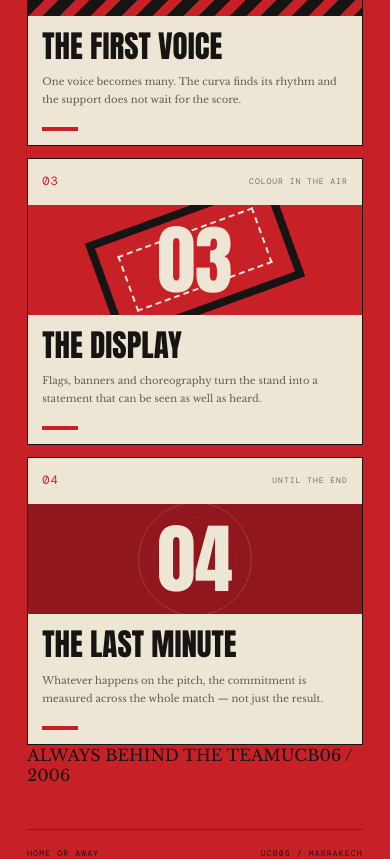
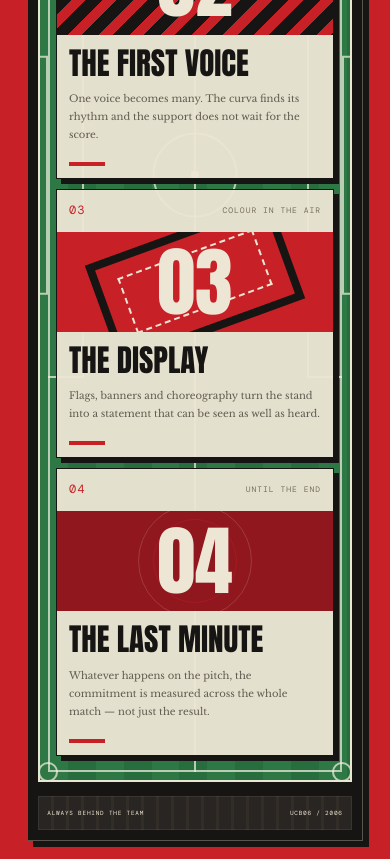
Before and after one commit to aouidate47/ucb06, a Next.js app: page / in a window 390 px wide. Shown: the part 3400-4259 px from the top of the page. Built offline with nearby package versions, Linux system fonts and the light colour scheme.

Commit message:
Style matchday section as a green football stadium pitch

```diff
--- a/app/globals.css
+++ b/app/globals.css
@@ -553,3 +553,59 @@ footer:before{content:'CRAZY BOYS';position:absolute;z-index:-1;right:-3vw;top:6
   .quote-section{min-height:470px}
   .quote-section>p{font-size:clamp(42px,11vw,52px)}
 }
+
+
+/* Matchday stadium: a full football pitch with terraces and markings */
+.stadium-bowl{margin-top:76px;padding:18px;background:#171513;border:1px solid #eee6d54d;box-shadow:12px 12px 0 #171513;position:relative}
+.stadium-stands{min-height:42px;padding:0 15px;display:flex;justify-content:space-between;align-items:center;gap:12px;color:#eee6d5;font:9px 'DM Mono',monospace;letter-spacing:1.6px;background:repeating-linear-gradient(90deg,#292522 0 12px,#332d28 12px 15px);border:1px solid #ffffff12}
+.stadium-stands-bottom{margin-top:14px}
+.stadium-pitch{position:relative;min-height:560px;padding:52px 5.5%;background-color:#276b3c;background-image:repeating-linear-gradient(90deg,#2d7844 0 9%,#286d3d 9% 18%);border:2px solid #e9e6d2;overflow:hidden}
+.stadium-pitch:before{content:'';position:absolute;inset:12px;border:2px solid #f2f0dfb8;pointer-events:none}
+.pitch-markings{position:absolute;inset:12px;pointer-events:none;border:0}
+.pitch-halfway{position:absolute;left:50%;top:0;bottom:0;width:2px;background:#f2f0dfb8;transform:translateX(-50%)}
+.pitch-center-circle{position:absolute;left:50%;top:50%;width:190px;height:190px;border:2px solid #f2f0dfb8;border-radius:50%;transform:translate(-50%,-50%)}
+.pitch-center-spot{position:absolute;left:50%;top:50%;width:8px;height:8px;background:#f2f0df;border-radius:50%;transform:translate(-50%,-50%)}
+.pitch-box{position:absolute;top:50%;width:14%;height:48%;border:2px solid #f2f0dfb8;transform:translateY(-50%)}
+.pitch-box-left{left:0;border-left:0}
+.pitch-box-right{right:0;border-right:0}
+.pitch-goal{position:absolute;top:50%;width:4%;height:20%;border:2px solid #f2f0dfb8;transform:translateY(-50%)}
+.pitch-goal-left{left:-4%;border-left:0}
+.pitch-goal-right{right:-4%;border-right:0}
+.pitch-corner{position:absolute;width:20px;height:20px;border:2px solid #f2f0dfb8;border-radius:50%}
+.pitch-corner-one{top:-10px;left:-10px}
+.pitch-corner-two{top:-10px;right:-10px}
+.pitch-corner-three{bottom:-10px;left:-10px}
+.pitch-corner-four{bottom:-10px;right:-10px}
+.stadium-pitch .rituals-grid{position:relative;z-index:1;grid-template-columns:repeat(4,minmax(0,1fr));gap:14px;margin:0}
+.stadium-pitch .ritual-card{min-height:390px;background:#eee6d5f2;border:1px solid #171513;box-shadow:5px 5px 0 #171513}
+.stadium-pitch .ritual-card:nth-child(even){transform:translateY(28px)}
+.stadium-pitch .ritual-card:hover{transform:translateY(-5px) rotate(-.5deg);box-shadow:8px 9px 0 #171513}
+.stadium-pitch .ritual-card:nth-child(even):hover{transform:translateY(23px) rotate(.5deg)}
+.stadium-pitch .ritual-graphic{height:125px}
+@media(max-width:1000px){
+ .stadium-pitch{padding:42px 4%;min-height:0}
+ .stadium-pitch .rituals-grid{grid-template-columns:repeat(2,minmax(0,1fr));gap:14px}
+ .stadium-pitch .ritual-card{min-height:330px}
+ .stadium-pitch .ritual-card:nth-child(even){transform:none}
+ .pitch-center-circle{width:140px;height:140px}
+}
+@media(max-width:800px){
+ .stadium-bowl{margin-top:48px;padding:10px;box-shadow:6px 6px 0 #171513}
+ .stadium-stands{min-height:34px;font-size:7px;letter-spacing:.8px;padding:0 8px}
+ .stadium-pitch{padding:30px 4%;background-size:100% 100%}
+ .stadium-pitch:before{inset:8px}
+ .pitch-markings{inset:8px}
+ .pitch-center-circle{width:100px;height:100px}
+ .pitch-box{height:34%;width:12%}
+ .stadium-pitch .rituals-grid{gap:10px}
+ .stadium-pitch .ritual-card{min-height:300px;padding:12px}
+ .stadium-pitch .ritual-graphic{height:100px;margin:14px -12px}
+}
+@media(max-width:430px){
+ .stadium-pitch{padding:24px 5%}
+ .stadium-pitch .rituals-grid{grid-template-columns:1fr}
+ .stadium-pitch .ritual-card,.stadium-pitch .ritual-card:nth-child(even){min-height:265px;transform:none}
+ .stadium-pitch .ritual-card:hover{transform:translateY(-3px)}
+ .pitch-center-circle{width:85px;height:85px}
+ .stadium-stands{font-size:6px}
+}
```
